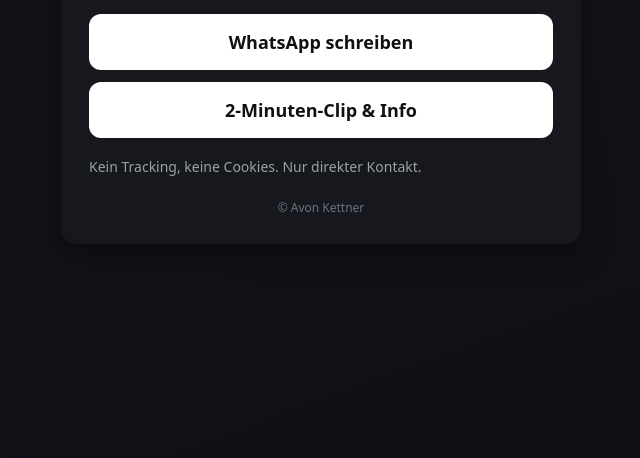
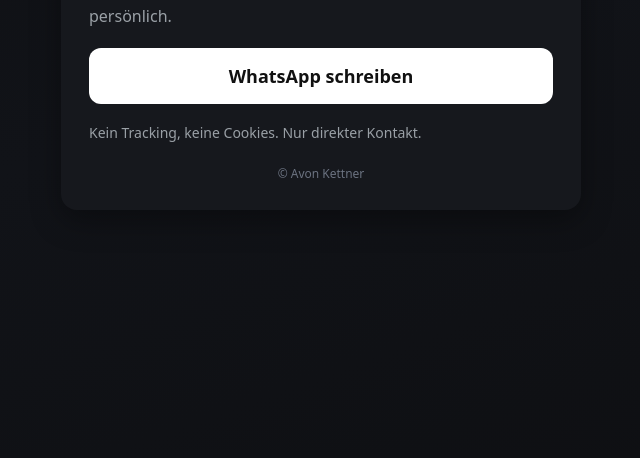
Before and after one commit to AvonKettner/messageavon.de, a plain HTML site: page index.html in a window 1280 px wide. Shown: the part 342-800 px from the top of the page, without its empty margins (319-959 px from the left). Drawn offline with Linux system fonts and the light colour scheme.

Commit message:
Update index.html

```diff
--- a/index.html
+++ b/index.html
@@ -23,7 +23,6 @@
          padding:16px 18px;border-radius:12px;font-weight:600;font-size:18px;
          background:#fff;color:#111;transition:.15s transform ease}
     .btn:active{transform:scale(.98)}
-    .row{display:grid;gap:12px;margin-top:12px}
     .note{margin-top:18px;font-size:14px;color:var(--muted)}
     footer{margin-top:22px;font-size:12px;color:#6b7280;text-align:center}
   </style>
@@ -33,14 +32,10 @@
     <h1>messageavon.de</h1>
     <p>Kurzer Draht zu mir. Schreib mir einfach – ich antworte persönlich.</p>
 
-    <div class="row">
-      <!-- Wenn du eine eigene Weiterleitung hast, hier deine URL eintragen -->
-      <a class="btn" href="https://wa.me/?text=Hi%20Avon%2C%20ich%20komme%20von%20TikTok%20und%20habe%20eine%20kurze%20Frage."
-         rel="noopener">WhatsApp schreiben</a>
-
-      <!-- Optional: Zweiter Button zum 2-Minuten-Clip/E-Book -->
-      <a class="btn" href="https://go.shopwithme.info/mallorca" rel="noopener">2-Minuten-Clip & Info</a>
-    </div>
+    <!-- WhatsApp-Link -->
+    <a class="btn" href="https://wa.me/?text=Hi%20Avon%2C%20ich%20komme%20von%20TikTok%20und%20habe%20eine%20kurze%20Frage." rel="noopener">
+      WhatsApp schreiben
+    </a>
 
     <p class="note">Kein Tracking, keine Cookies. Nur direkter Kontakt.</p>
     <footer>© Avon Kettner</footer>
```
